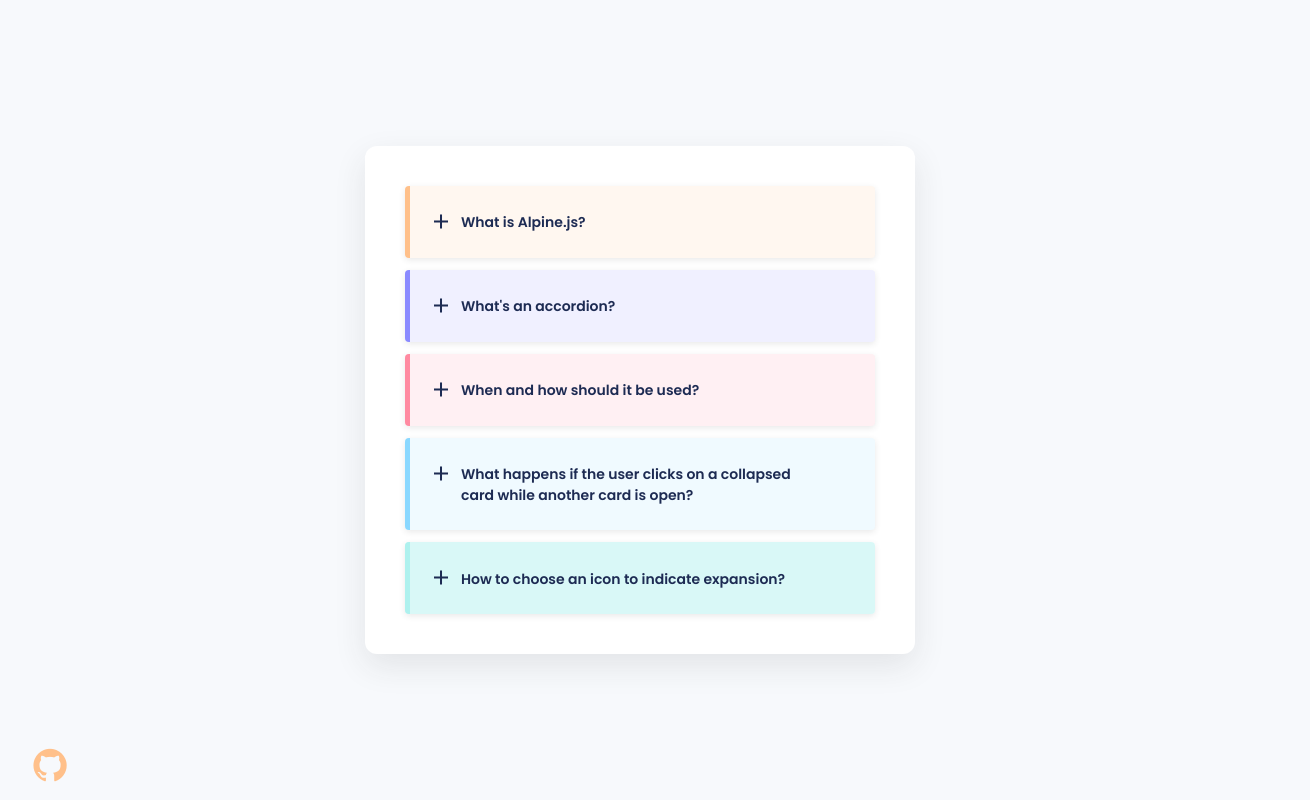
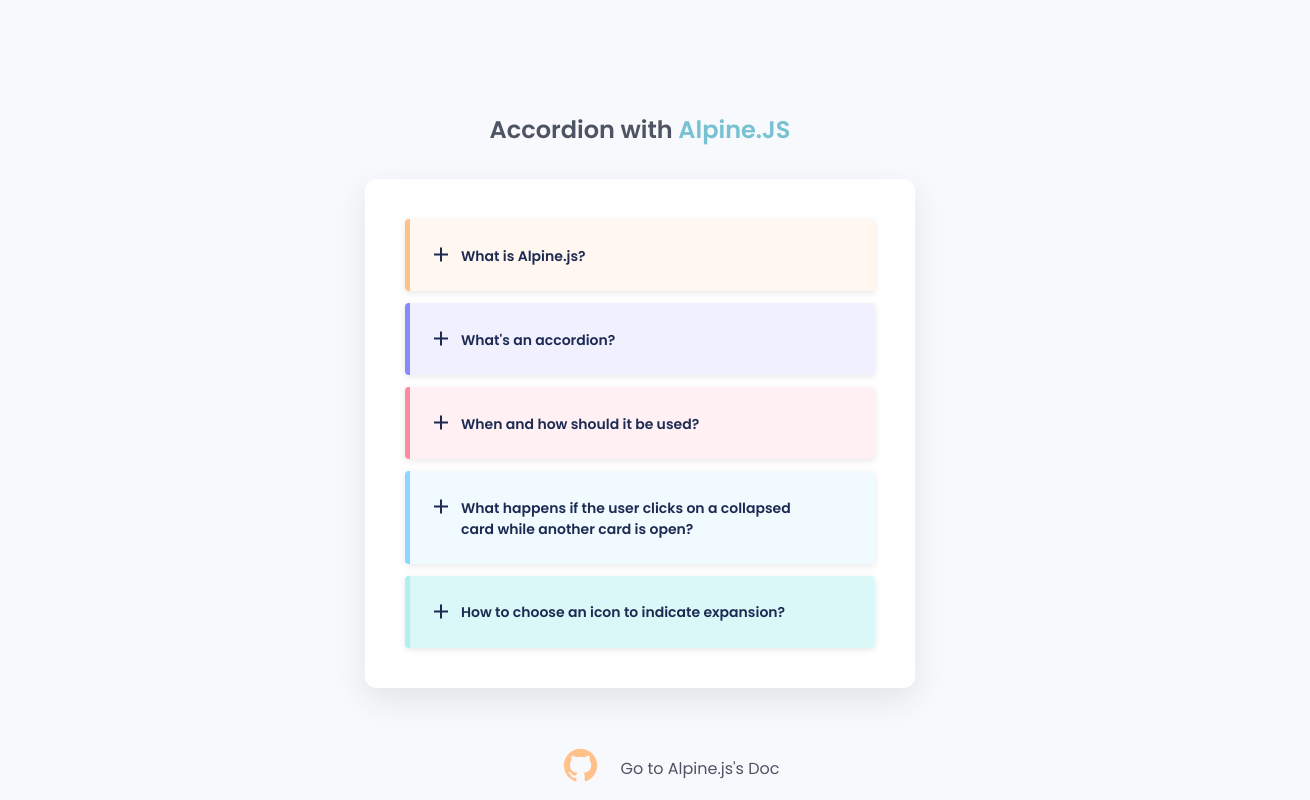
Before and after one commit to doums85/accordion-alphinejs, a plain HTML site: page index.html in a window 1280 px wide. Shown: the whole page, 1310 px wide, since content can reach past the window. Drawn offline with nearby package versions, Linux system fonts and the light colour scheme.

Commit message:
first commit

```diff
--- a/index.html
+++ b/index.html
@@ -12,6 +12,7 @@
 <body>
 
     <section class="accordion container">
+        <h1 class="container__title">Accordion with <span>Alpine.JS</span></h1>
         <div class="accordion__container">
             <div x-data="{open: false }" class="accordion__item">
                 <header @click="open = !open" class="accordion__header">
@@ -92,6 +93,7 @@
     <footer>
         <a href="https://github.com/doums85/accordion-alphinejs" target="_black" rel="noreferrer"><i
                 class='bx bxl-github'></i></a>
+        <a href="https://alpinejs.dev/start-here" target="_black" rel="noreferrer">Go to Alpine.js's Doc</a>
     </footer>
 
     <script src="//unpkg.com/alpinejs"></script>
--- a/styles.css
+++ b/styles.css
@@ -44,6 +44,15 @@
   max-width: 968px;
   margin-left: 1rem;
   margin-right: 1rem;
+}
+/* TITTLE */
+.container__title{
+text-align: center;
+margin-bottom: 2rem;
+}
+
+.container__title span {
+  color: #77c1d2;
 }
 
 /* ACCORDION */
@@ -165,14 +174,24 @@
 
 /* Footer */
 footer {
+  width: 100vw;
   position: absolute;
   bottom: 10px;
   left: 30px;
+  display: flex;
+  align-items: center;
+  justify-content: center;
+  gap: 20px;
 }
 
 footer i {
   color: #ffc08a;
   font-size: 2.5rem;
+}
+
+footer a{
+  text-decoration: none;
+  color: var(--text-color);
 }
 
 /* MEDIA QUERIES */
```
